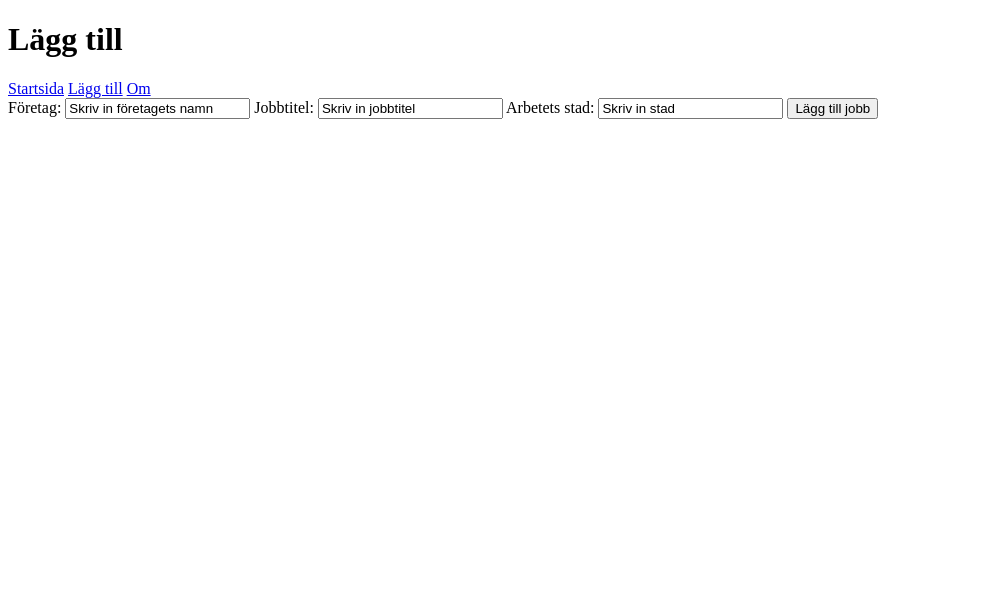
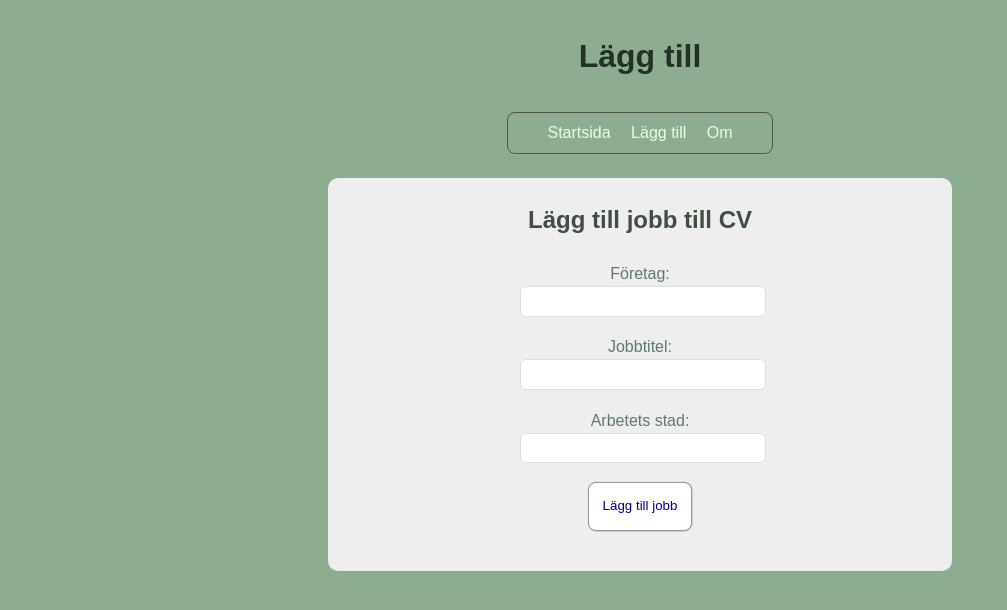
Before and after one commit to veppaan/backend2.2-vera, a website: page public/add.html in a window 1280 px wide. Shown: the whole page, without its empty margins (0-1007 px from the left). Drawn offline with Linux system fonts and the light colour scheme.

Commit message:
Designar sidorna

```diff
--- a/public/add.html
+++ b/public/add.html
@@ -4,6 +4,7 @@
     <meta charset="UTF-8">
     <meta name="viewport" content="width=device-width, initial-scale=1.0">
     <title>Lägg till</title>
+    <link rel="stylesheet" href="styles.css">
 </head>
 <body>
     <header>
@@ -14,20 +15,23 @@
             <a href="about.html">Om</a>
         </nav>
         </header>
+        <div class="all">
         <section id="all-form">
+            <h2>Lägg till jobb till CV</h2>
             <form id="form">
                 <label for="companyname">Företag:</label>
-                <input type="text" id="companyname" name="companyname" value="Skriv in företagets namn" required>
+                <input type="text" id="companyname" name="companyname" required>
 
                 <label for="jobtitle">Jobbtitel:</label>
-                <input type="text" id="jobtitle" name="jobtitle" value="Skriv in jobbtitel" required>
+                <input type="text" id="jobtitle" name="jobtitle" required>
 
                 <label for="location">Arbetets stad:</label>
-                <input type="text" id="location" name="location" value="Skriv in stad" required>
+                <input type="text" id="location" name="location" required>
 
                 <button id="submit">Lägg till jobb</button>
             </form>
         </section>
         <script src="../main.js"></script>
+        </div>
 </body>
 </html>
--- a/public/styles.css
+++ b/public/styles.css
@@ -0,0 +1,74 @@
+*{
+    font-family: Arial, Helvetica, sans-serif;
+    line-height: 1.5;
+    margin: 0 auto;
+}
+body, h2, header, h1{
+    display: flex;
+    flex-direction: column;
+    align-items: center;
+    justify-content: center;
+}
+body{
+    background-color: #8eac90;
+}
+.all{
+    background-color: rgb(238, 238, 238);
+    padding: 1.5em 3em;
+    border-radius: 10px;
+    margin-top: 1.5em;
+}
+form{
+    width: 15em;
+    padding: 0em 8em;
+    margin: 1em;
+}
+#form{
+    display: flex;
+    flex-direction: column;
+}
+#form input[type=text]{
+    margin-bottom: 1.4em;
+    width: 100%;
+    border: 1px solid #ddd;
+    border-radius: 6px;
+    height: 2em;
+}
+label{
+    font-weight: 500;
+    color: rgb(93, 122, 107)
+}
+#submit{
+    color: darkblue;
+    padding: 1em;
+    background-color: white;
+    border: 1px solid #9a9797;
+    border-radius: 8px;
+    box-shadow: 0.2px 0.2px 1px grey;
+}
+#submit:hover{
+    background-color: darkblue;
+    color: white;
+    cursor: pointer;
+}
+h1{
+    margin: 1em;
+    color: #233224;
+}
+h2{
+    margin-bottom: 1em;
+    color: #404f41;
+}
+nav a{
+    margin: 0.5em;
+    color: rgb(232, 255, 233);
+    text-decoration: none;
+}
+nav a:hover{
+    text-decoration: underline;
+}
+nav{
+    border: 1px solid #495a4a;
+    padding: 0.5em 2em;
+    border-radius: 8px;
+}
```
Also changed, not shown: public/about.html (+3 -0 lines), public/index.html (+3 -0 lines).
